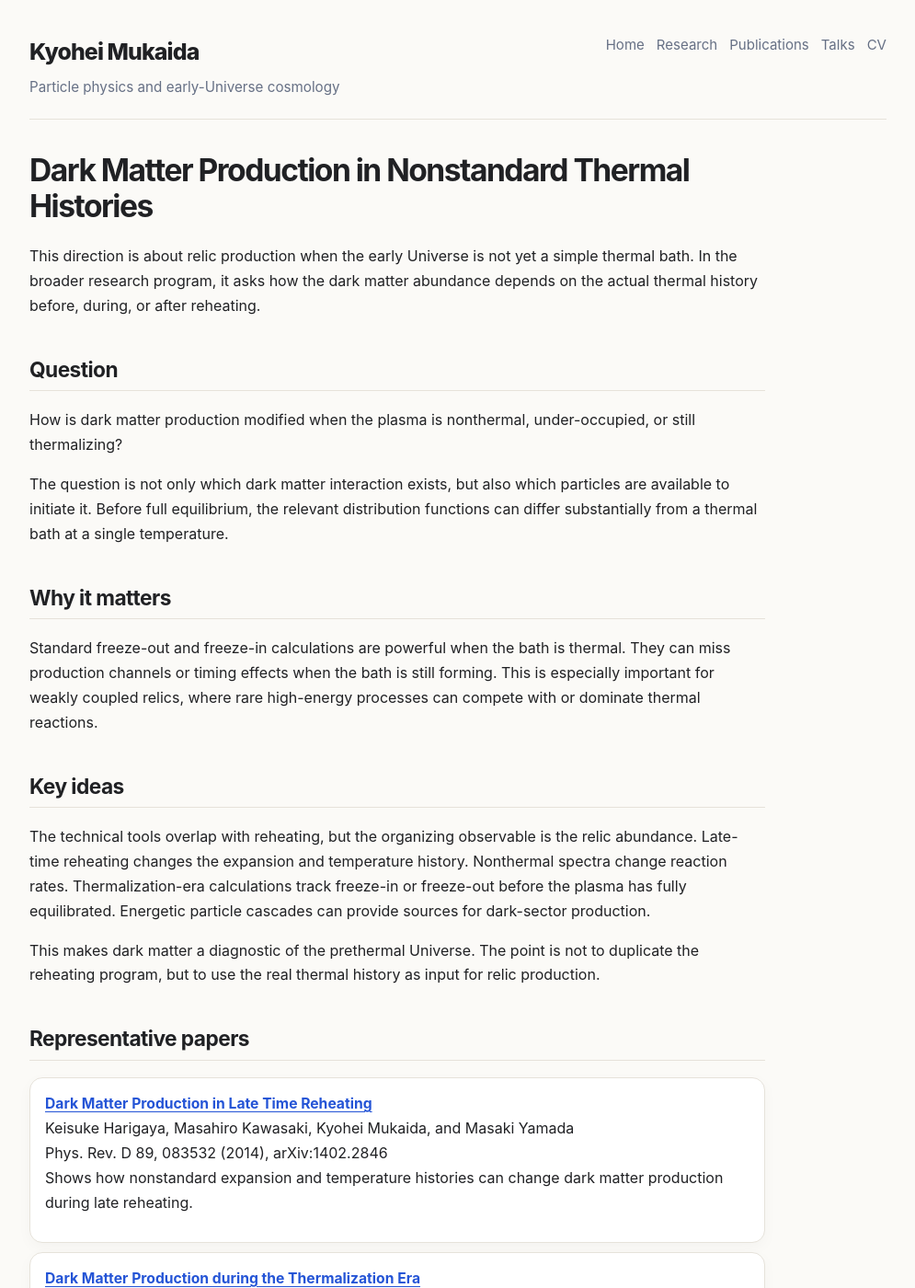
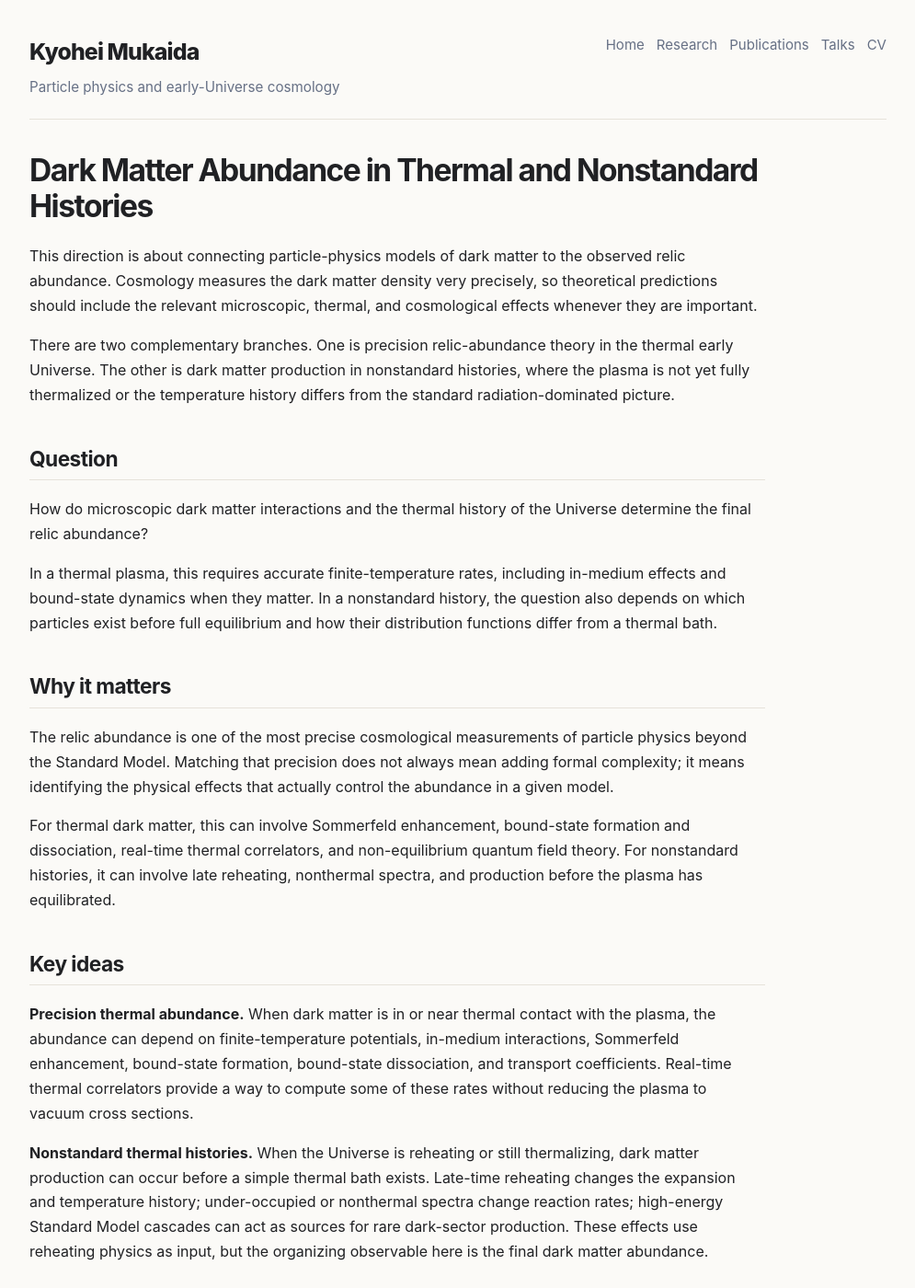
Before and after one commit to kyoheimukaida/kyoheimukaida.github.io, a Jekyll site: the page built from research/dark-matter-production.md, in a window 1280 px wide and 1400 px high. Shown: the whole window at 92% size, without its empty margins (142-1137 px from the left). Built offline with Jekyll 4.4.1, drawn with Linux system fonts in a browser that asks for light colours; some of the changed text lies outside the part shown.

Commit message:
Refine dark matter and gravity research pages

```diff
--- a/research/dark-matter-production.md
+++ b/research/dark-matter-production.md
@@ -1,31 +1,54 @@
 ---
 layout: default
-title: Dark Matter Production in Nonstandard Thermal Histories
+title: Dark Matter Abundance in Thermal and Nonstandard Histories
 ---
 
-# Dark Matter Production in Nonstandard Thermal Histories
+# Dark Matter Abundance in Thermal and Nonstandard Histories
 
-This direction is about relic production when the early Universe is not yet a simple thermal bath. In the broader research program, it asks how the dark matter abundance depends on the actual thermal history before, during, or after reheating.
+This direction is about connecting particle-physics models of dark matter to the observed relic abundance. Cosmology measures the dark matter density very precisely, so theoretical predictions should include the relevant microscopic, thermal, and cosmological effects whenever they are important.
+
+There are two complementary branches. One is precision relic-abundance theory in the thermal early Universe. The other is dark matter production in nonstandard histories, where the plasma is not yet fully thermalized or the temperature history differs from the standard radiation-dominated picture.
 
 ## Question
 
-How is dark matter production modified when the plasma is nonthermal, under-occupied, or still thermalizing?
+How do microscopic dark matter interactions and the thermal history of the Universe determine the final relic abundance?
 
-The question is not only which dark matter interaction exists, but also which particles are available to initiate it. Before full equilibrium, the relevant distribution functions can differ substantially from a thermal bath at a single temperature.
+In a thermal plasma, this requires accurate finite-temperature rates, including in-medium effects and bound-state dynamics when they matter. In a nonstandard history, the question also depends on which particles exist before full equilibrium and how their distribution functions differ from a thermal bath.
 
 ## Why it matters
 
-Standard freeze-out and freeze-in calculations are powerful when the bath is thermal. They can miss production channels or timing effects when the bath is still forming. This is especially important for weakly coupled relics, where rare high-energy processes can compete with or dominate thermal reactions.
+The relic abundance is one of the most precise cosmological measurements of particle physics beyond the Standard Model. Matching that precision does not always mean adding formal complexity; it means identifying the physical effects that actually control the abundance in a given model.
+
+For thermal dark matter, this can involve Sommerfeld enhancement, bound-state formation and dissociation, real-time thermal correlators, and non-equilibrium quantum field theory. For nonstandard histories, it can involve late reheating, nonthermal spectra, and production before the plasma has equilibrated.
 
 ## Key ideas
 
-The technical tools overlap with reheating, but the organizing observable is the relic abundance. Late-time reheating changes the expansion and temperature history. Nonthermal spectra change reaction rates. Thermalization-era calculations track freeze-in or freeze-out before the plasma has fully equilibrated. Energetic particle cascades can provide sources for dark-sector production.
+**Precision thermal abundance.** When dark matter is in or near thermal contact with the plasma, the abundance can depend on finite-temperature potentials, in-medium interactions, Sommerfeld enhancement, bound-state formation, bound-state dissociation, and transport coefficients. Real-time thermal correlators provide a way to compute some of these rates without reducing the plasma to vacuum cross sections.
 
-This makes dark matter a diagnostic of the prethermal Universe. The point is not to duplicate the reheating program, but to use the real thermal history as input for relic production.
+**Nonstandard thermal histories.** When the Universe is reheating or still thermalizing, dark matter production can occur before a simple thermal bath exists. Late-time reheating changes the expansion and temperature history; under-occupied or nonthermal spectra change reaction rates; high-energy Standard Model cascades can act as sources for rare dark-sector production. These effects use reheating physics as input, but the organizing observable here is the final dark matter abundance.
 
 ## Representative papers
 
 <div class="record-list" markdown="1">
+
+### Precision thermal abundance
+
+- **[Dark Matter Sommerfeld-enhanced annihilation and Bound-state decay at finite temperature](https://arxiv.org/abs/1808.06472)**
+  Tobias Binder, Laura Covi, and Kyohei Mukaida
+  arXiv:1808.06472
+  Studies how finite-temperature effects modify Sommerfeld-enhanced annihilation and bound-state decay in dark matter abundance calculations.
+
+- **[Rapid bound-state formation of Dark Matter in the Early Universe](https://arxiv.org/abs/1910.11288)**
+  Tobias Binder, Kyohei Mukaida, and Kalliopi Petraki
+  arXiv:1910.11288
+  Shows how efficient bound-state formation can affect the thermal relic abundance when long-range interactions are present.
+
+- **[Non-Abelian Electric Field Correlator at NLO for Dark Matter Relic Abundance and Quarkonium Transport](https://arxiv.org/abs/2107.03945)**
+  Tobias Binder, Kyohei Mukaida, Bruno Scheihing-Hitschfeld, and Xiaojun Yao
+  arXiv:2107.03945
+  Computes a real-time thermal correlator relevant for in-medium bound-state dynamics in dark matter and quarkonium systems.
+
+### Nonstandard thermal histories
 
 - **[Dark Matter Production in Late Time Reheating](https://arxiv.org/abs/1402.2846)**
   Keisuke Harigaya, Masahiro Kawasaki, Kyohei Mukaida, and Masaki Yamada
@@ -46,4 +69,4 @@ This makes dark matter a diagnostic of the prethermal Universe. The point is not
 
 ## Current direction
 
-The current direction is to connect dark matter phenomenology to increasingly realistic thermal histories. Reheating and thermalization papers such as [Thermalization after/during Reheating](https://arxiv.org/abs/1312.3097) and [Perturbative reheating and thermalization of pure Yang-Mills plasma](https://arxiv.org/abs/2402.14054) provide the background plasma physics, while this category asks how that background changes the final relic abundance.
+The current direction is to improve the map from microscopic interactions and cosmological histories to the relic abundance. This means combining precision finite-temperature rate calculations with more realistic histories before full equilibrium, so that dark matter constraints can be compared to particle models without assuming more simplicity than the early Universe actually provides.
```
Also changed, not shown: research.md (+2 -2 lines), research/gravity-inflation-geometry.md (+33 -13 lines).
